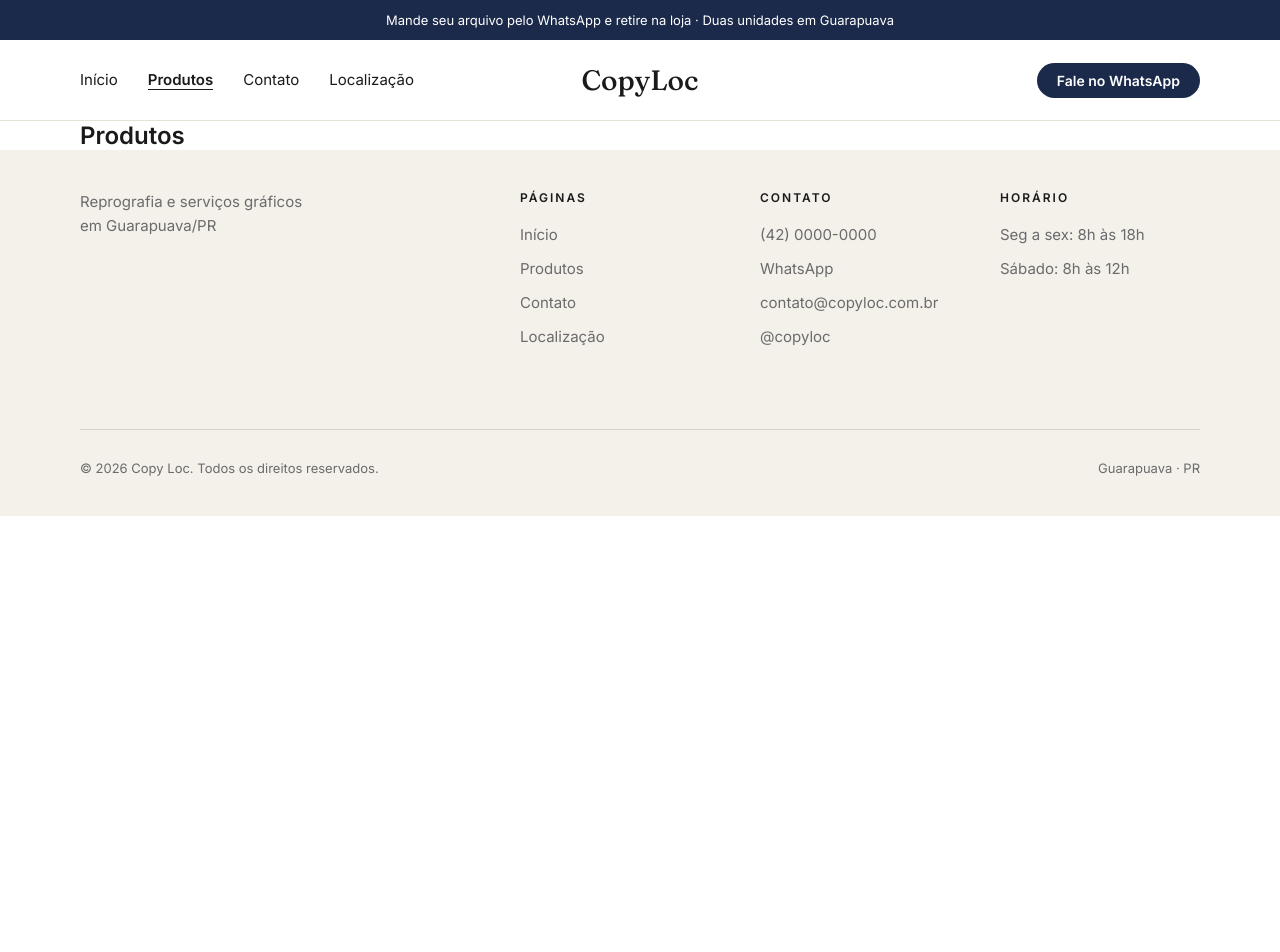
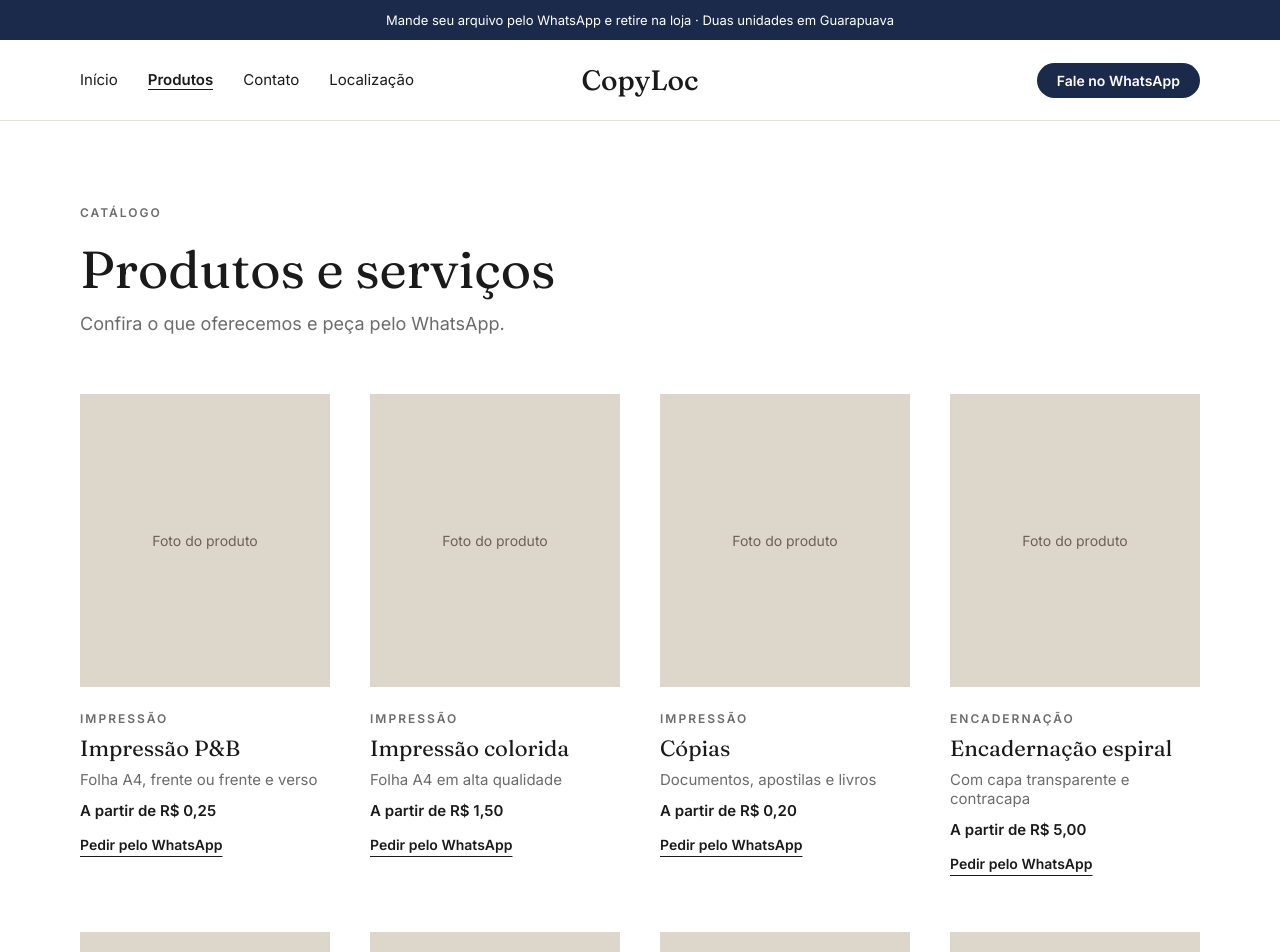
Before and after one commit to iuripedroso/Site_Copiadora, a React (Vite) app: page /produtos in a window 1280 px wide. Shown: the top 952 px of the page. Before the commit the page ends 800 px from the top, so only its background shows below. Built offline with nearby package versions, Linux system fonts and the light colour scheme.

Commit message:
produtos

```diff
--- /dev/null
+++ b/src/components/ProductCard.css
@@ -0,0 +1,34 @@
+.card-produto { display: flex; flex-direction: column; gap: 8px; }
+
+.card-foto {
+  aspect-ratio: 290 / 340;
+  background: #DDD6CA;
+  display: flex;
+  align-items: center;
+  justify-content: center;
+  margin-bottom: 16px;
+  color: #6B6255;
+  font-size: 14px;
+}
+.card-foto img { width: 100%; height: 100%; object-fit: cover; }
+
+.card-categoria {
+  font-size: 12px;
+  font-weight: 600;
+  letter-spacing: 2px;
+  text-transform: uppercase;
+  color: var(--cinza);
+}
+
+.card-produto h3 { font-family: var(--serif); font-size: 22px; font-weight: 400; }
+.card-descricao { font-size: 15px; color: var(--cinza); }
+.card-preco { font-size: 15px; font-weight: 600; margin-top: 4px; }
+
+.card-link {
+  font-size: 14px;
+  font-weight: 600;
+  text-decoration: underline;
+  text-underline-offset: 6px;
+  margin-top: 8px;
+  align-self: flex-start;
+}
--- /dev/null
+++ b/src/components/ProductCard.tsx
@@ -0,0 +1,40 @@
+import type { Produto } from "../types/Produto";
+import { nomesCategorias } from "../types/Produto";
+import "./ProductCard.css";
+
+interface ProductCardProps {
+  produto: Produto;
+}
+
+function formatarPreco(preco: number | null): string {
+  if (preco === null) return "Sob consulta";
+  return `A partir de R$ ${preco.toFixed(2).replace(".", ",")}`;
+}
+
+export default function ProductCard({ produto }: ProductCardProps) {
+  const mensagem = encodeURIComponent(`Olá! Gostaria de pedir: ${produto.nome}`);
+
+  return (
+    <article className="card-produto">
+      <div className="card-foto">
+        {produto.foto ? (
+          <img src={produto.foto} alt={produto.nome} />
+        ) : (
+          <span>Foto do produto</span>
+        )}
+      </div>
+      <span className="card-categoria">{nomesCategorias[produto.categoria]}</span>
+      <h3>{produto.nome}</h3>
+      <p className="card-descricao">{produto.descricao}</p>
+      <p className="card-preco">{formatarPreco(produto.preco)}</p>
+      <a
+        className="card-link"
+        href={`https://wa.me/5542900000000?text=${mensagem}`}
+        target="_blank"
+        rel="noopener noreferrer"
+      >
+        Pedir pelo WhatsApp
+      </a>
+    </article>
+  );
+}
--- /dev/null
+++ b/src/pages/Products.css
@@ -0,0 +1,18 @@
+.pagina-produtos { padding-top: 80px; padding-bottom: 120px; }
+
+.pagina-titulo { margin-bottom: 60px; }
+.sobretitulo {
+  font-size: 12px;
+  font-weight: 600;
+  letter-spacing: 2px;
+  text-transform: uppercase;
+  color: var(--cinza);
+}
+.pagina-titulo h1 { font-family: var(--serif); font-size: 52px; font-weight: 400; margin: 16px 0 12px; }
+.pagina-titulo p { font-size: 18px; color: var(--cinza); }
+
+.grade-produtos {
+  display: grid;
+  grid-template-columns: repeat(4, 1fr);
+  gap: 60px 40px;
+}
--- a/src/pages/Products.tsx
+++ b/src/pages/Products.tsx
@@ -1,7 +1,21 @@
-export default function Products(){
-    return(
-        <section className="container">
-            <h1>Produtos</h1>
-        </section>
-    )
+import ProductCard from "../components/ProductCard";
+import { produtos } from "../data/produtos";
+import "./Products.css";
+
+export default function Products() {
+  return (
+    <section className="pagina-produtos container">
+      <div className="pagina-titulo">
+        <span className="sobretitulo">Catálogo</span>
+        <h1>Produtos e serviços</h1>
+        <p>Confira o que oferecemos e peça pelo WhatsApp.</p>
+      </div>
+
+      <div className="grade-produtos">
+        {produtos.map((p) => (
+          <ProductCard key={p.id} produto={p} />
+        ))}
+      </div>
+    </section>
+  );
 }
```
